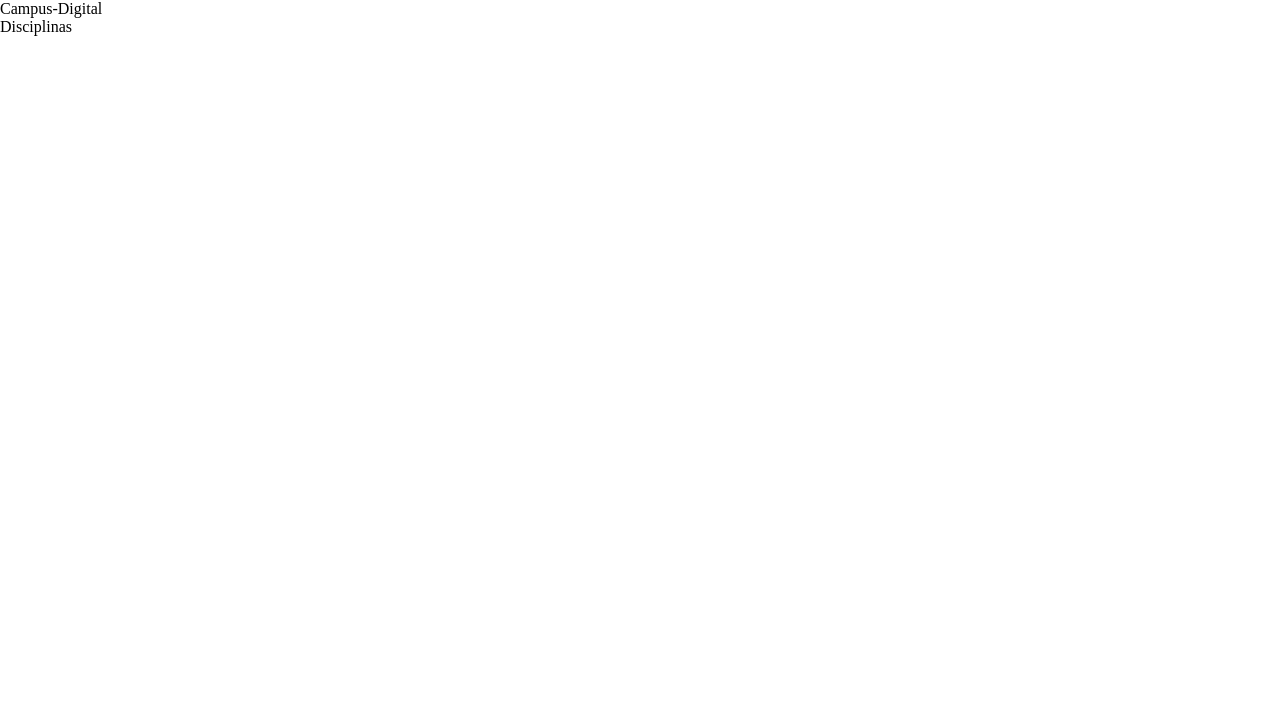
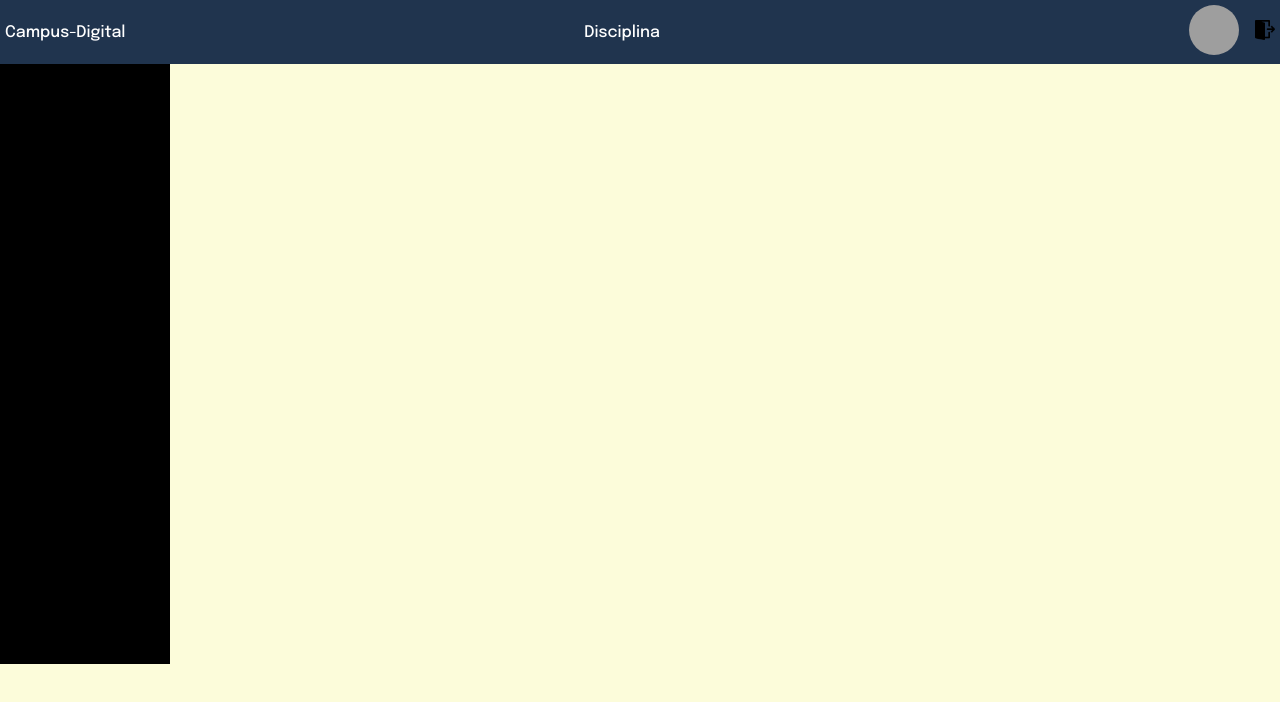
Before and after one commit to P3STEBUBONICAKK/Sistema-Escolar, a plain HTML site: page main/index.html in a window 1280 px wide. Drawn offline with Linux system fonts and the light colour scheme; grey boxes are pictures that could not be loaded.

Commit message:
att main
Correções de alguns erros e criação dos cards

```diff
--- a/main/index.html
+++ b/main/index.html
@@ -3,18 +3,31 @@
 <head>
     <meta charset="UTF-8">
     <meta name="viewport" content="width=device-width, initial-scale=1.0">
-    <title>Document</title>
+    <title>Navbar</title>
     <link rel="stylesheet" href="style.css">
 </head>
 <body>
+    <nav class="navbar">
+        <div class="navbar-left">
+            <span>Campus-Digital</span>
+        </div>
+        <div class="navbar-center">
+            <span>Disciplina</span>
+        </div>
+        <div class="navbar-right">
+            <img src="img/pretty-smiling-joyfully-female-with-fair-hair-dressed-casually-looking-with-satisfaction.jpg" alt="Imagem" class="profile-pic">
+        </div>
+        <a href="../Login/index.html"><img src="img/logout.png" class="logout" alt=""></a>
 
 
-<nav class="nav-bar">
-    <ul>
-        <li>Campus-Digital</li>
-        <li>Disciplinas</li>
-    </ul>
-</nav>
+    </nav>
 
+    <main class="main">
+        <div class="card"></div>
+        <div class="card"></div>
+        <div class="card"></div>
+
+
+    </main>
 </body>
 </html>
--- a/main/style.css
+++ b/main/style.css
@@ -1,10 +1,66 @@
-*{
+
+@import url('https://fonts.googleapis.com/css2?family=Epilogue:ital,wght@0,100..900;1,100..900&display=swap');
+
+body{
     margin: 0;
-    padding: 0;
-    box-sizing: border-box;
+    font-family: "Epilogue", sans-serif;
+    background: rgb(252,252,218);
+background: -moz-linear-gradient(90deg, rgba(252,252,218,1) 0%, rgba(230,230,179,0.66) %);
+background: -webkit-linear-gradient(90deg, rgba(252,252,218,1) 0%, rgba(230,230,179,0.66) %);
+background: linear-gradient(90deg, rgba(252,252,218,1) 0%, rgba(230,230,179,0.66) %);
+filter: progid:DXImageTransform.Microsoft.gradient(startColorstr="#fcfcda",endColorstr="#e6e6b3",GradientType=1);
+
 }
 
-html, body{
-    height: 100% !important;
+.navbar {
+    background-color: #20344E;
+    color: #fff;
+    font-weight: 500;
+    display: flex;
+    font-style: bold;
+    justify-content: space-between;
+    align-items: center;
+    padding: 5px;
+}
+
+.navbar-left,
+.navbar-center,
+.navbar-right {
+    flex: 1;
+}
+
+.navbar-left {
+    text-align: left;
+}
+
+.navbar-center {
+    text-align: center;
+}
+
+.navbar-right {
+    text-align: right;
+    margin-right: 1rem;
+}
+
+.profile-pic {
+    border-radius: 50%;
+    width: 50px;
+    height: 50px;
+    object-fit: cover;
+}
+
+.logout{
+    width: 20px;
+    height: 20px;
 
 }
+
+.card{
+    width: 170px;
+    height: 200px;
+    background: #000;
+}
+
+.main{
+
+}
```
Also changed, not shown: main/img/logout.png (added), 1 other file.
